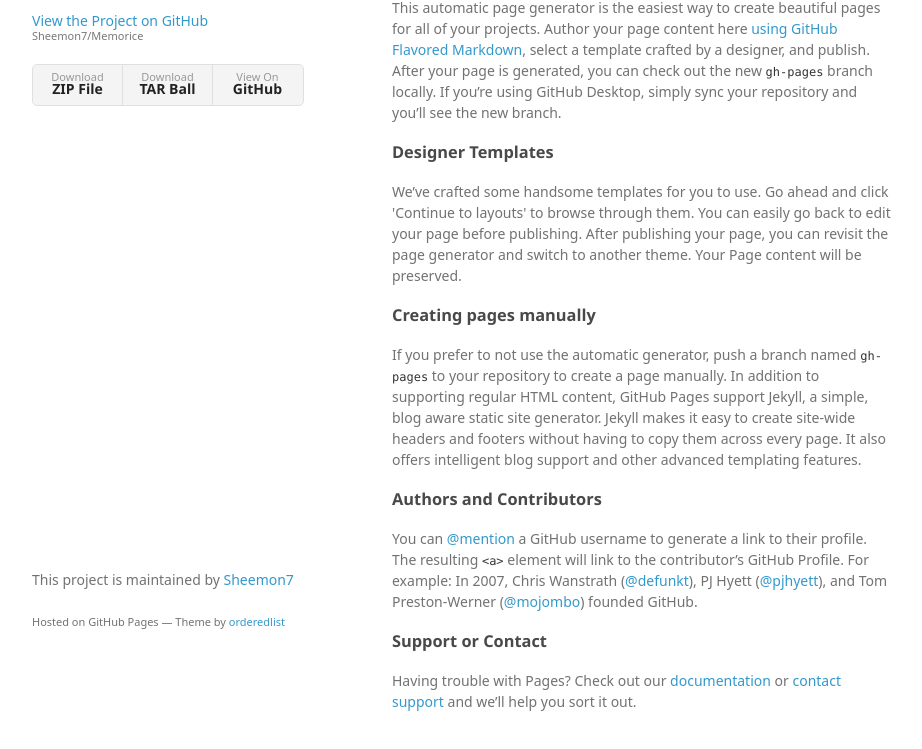
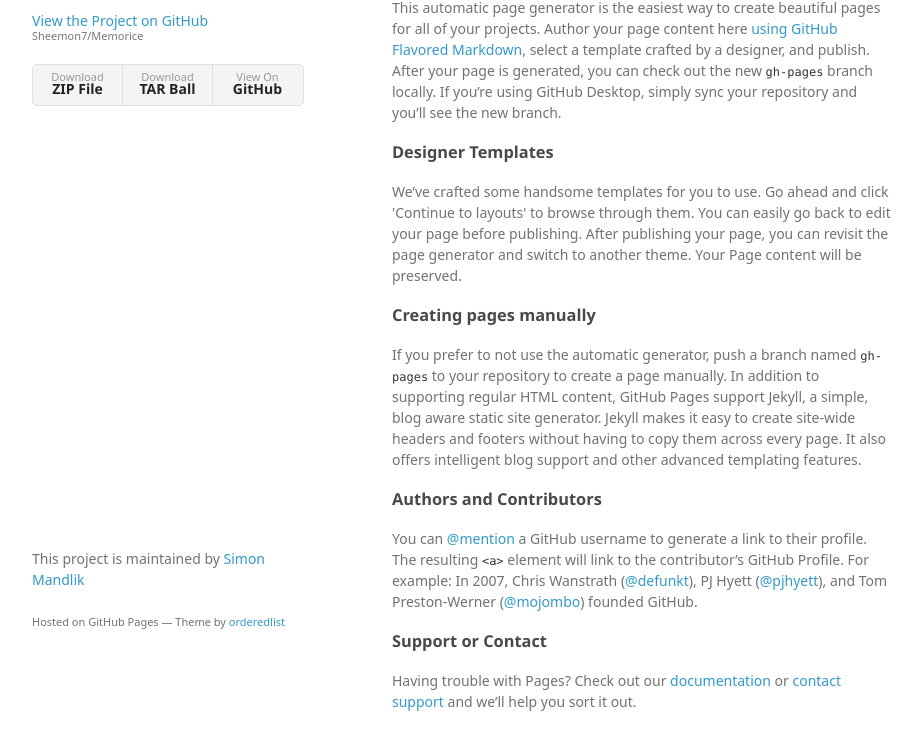
Before and after one commit to Sheemon7/Memorice, a plain HTML site: page index.html in a window 1280 px wide. Shown: the part 99-848 px from the top of the page, without its empty margins (178-1100 px from the left). Drawn offline with Linux system fonts and the light colour scheme; a web font is replaced by a local one.

```diff
--- a/index.html
+++ b/index.html
@@ -54,7 +54,7 @@
 <p>Having trouble with Pages? Check out our <a href="https://help.github.com/pages">documentation</a> or <a href="https://github.com/contact">contact support</a> and we’ll help you sort it out.</p>
       </section>
       <footer>
-        <p>This project is maintained by <a href="https://github.com/Sheemon7">Sheemon7</a></p>
+        <p>This project is maintained by <a href="https://github.com/Sheemon7">Simon Mandlik</a></p>
         <p><small>Hosted on GitHub Pages &mdash; Theme by <a href="https://github.com/orderedlist">orderedlist</a></small></p>
       </footer>
     </div>
```
